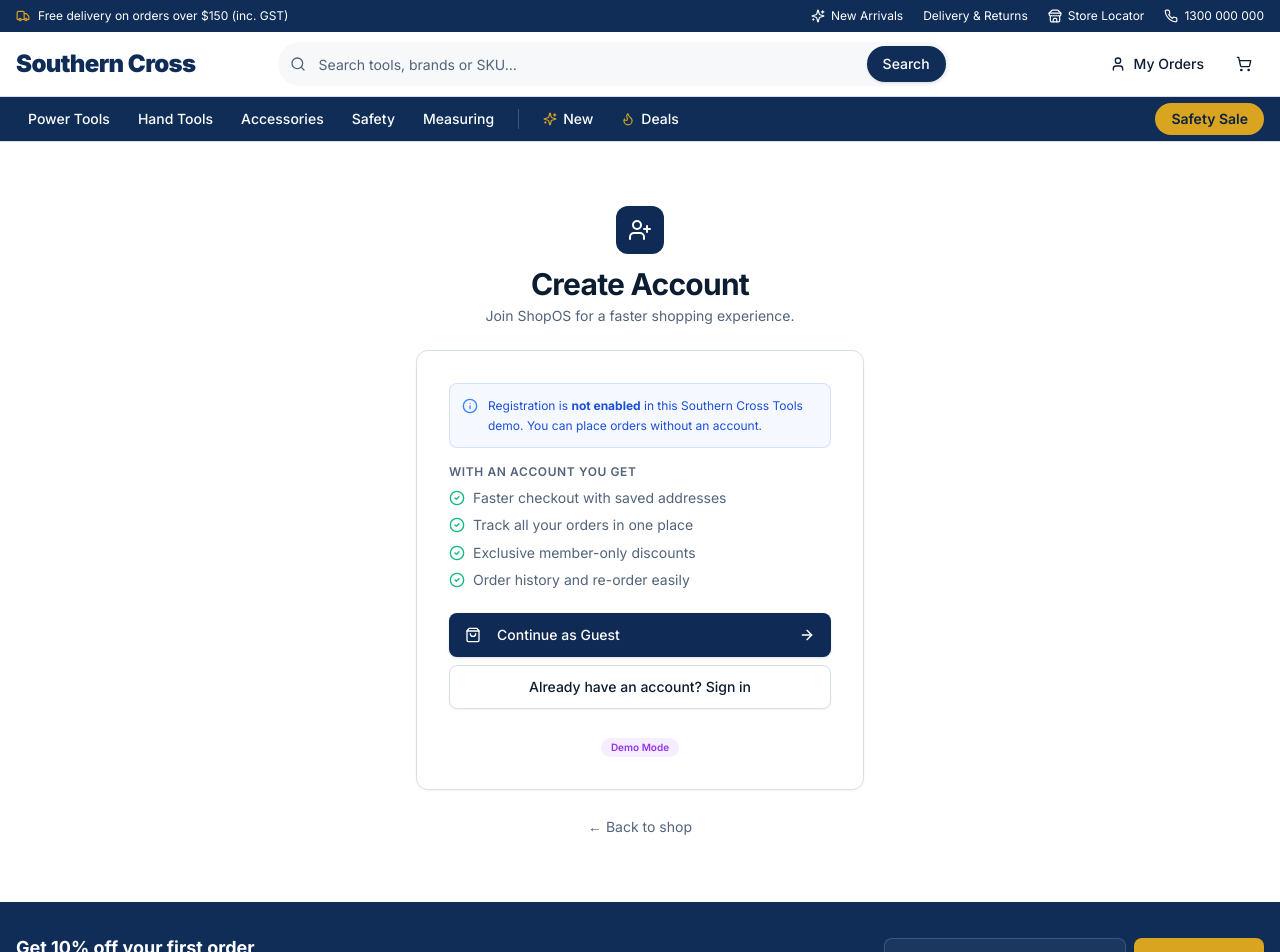
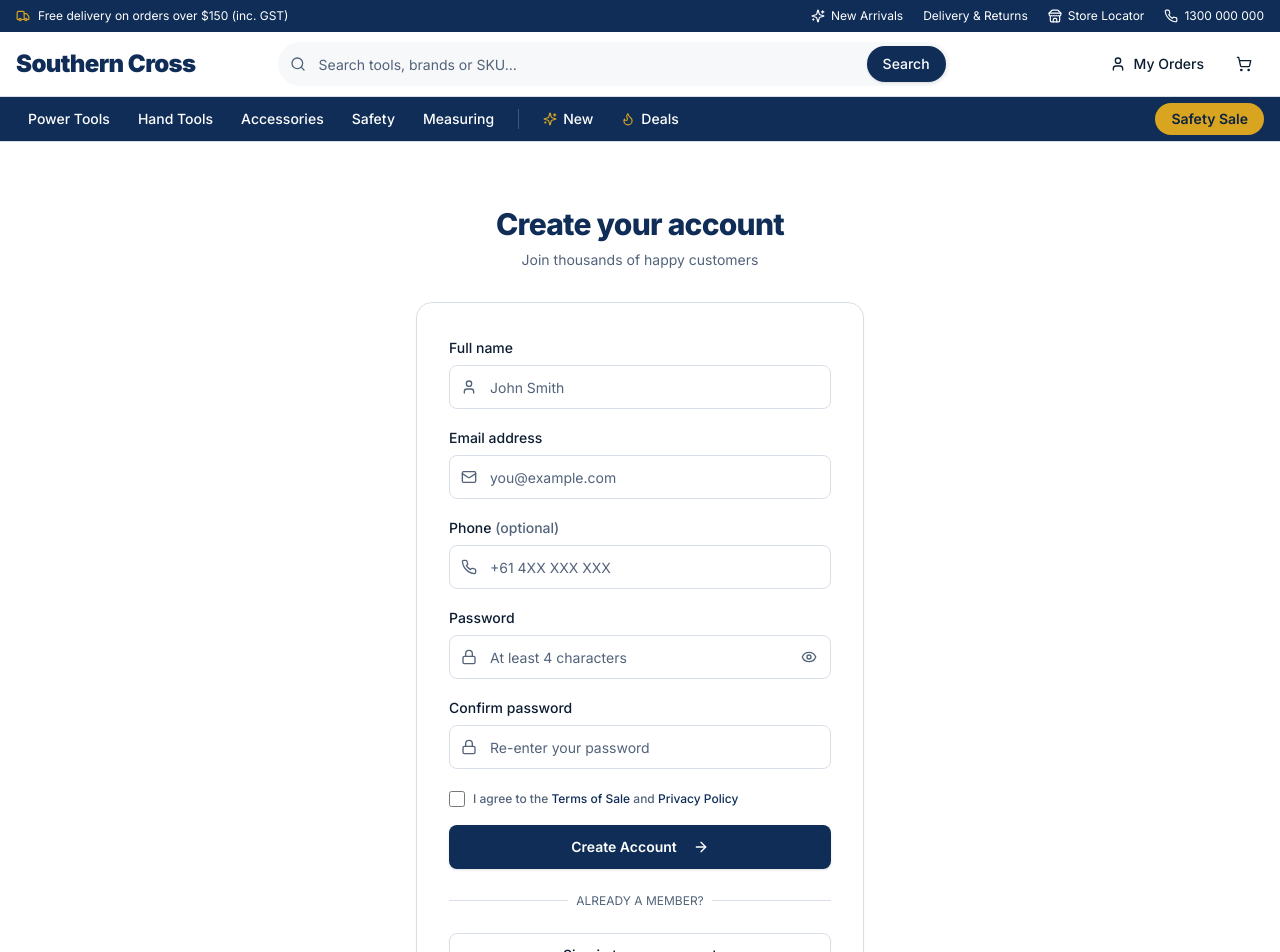
Before and after one commit to biplobcoder-ops/shopos, a Next.js app: page /register in a window 1280 px wide. Shown: the top 952 px of the page. Built offline with nearby package versions, Linux system fonts and the light colour scheme.

Commit message:
Update page.tsx

```diff
--- a/app/(website)/register/page.tsx
+++ b/app/(website)/register/page.tsx
@@ -2,113 +2,307 @@
 
 'use client';
 
+import { useState, useEffect, Suspense } from 'react';
 import Link from 'next/link';
+import { useRouter, useSearchParams } from 'next/navigation';
 import {
-  Wrench,
-  ShoppingBag,
-  Info,
+  Eye,
+  EyeOff,
+  Mail,
+  Lock,
+  User,
+  Phone,
   ArrowRight,
-  UserPlus,
+  Loader2,
   CheckCircle2,
 } from 'lucide-react';
+import { toast } from 'sonner';
 
-import { Card, CardContent } from '@/components/ui/card';
 import { Button } from '@/components/ui/button';
-import { Badge } from '@/components/ui/badge';
+import { Input } from '@/components/ui/input';
+import { Label } from '@/components/ui/label';
+import { useCustomerAuth } from '@/lib/store/customer-auth-store';
 
-const PERKS = [
-  'Faster checkout with saved addresses',
-  'Track all your orders in one place',
-  'Exclusive member-only discounts',
-  'Order history and re-order easily',
-];
+function RegisterForm() {
+  const router = useRouter();
+  const searchParams = useSearchParams();
+  const redirect = searchParams.get('redirect') || '/';
+  const { register, isAuthenticated } = useCustomerAuth();
 
-export default function WebsiteRegisterPage() {
+  const [name, setName] = useState('');
+  const [email, setEmail] = useState('');
+  const [phone, setPhone] = useState('');
+  const [password, setPassword] = useState('');
+  const [confirm, setConfirm] = useState('');
+  const [showPassword, setShowPassword] = useState(false);
+  const [agree, setAgree] = useState(false);
+  const [loading, setLoading] = useState(false);
+  const [error, setError] = useState('');
+
+  useEffect(() => {
+    if (isAuthenticated) {
+      router.replace(redirect);
+    }
+  }, [isAuthenticated, redirect, router]);
+
+  const handleSubmit = async (e: React.FormEvent) => {
+    e.preventDefault();
+    setError('');
+
+    if (password !== confirm) {
+      setError('Passwords do not match');
+      return;
+    }
+    if (!agree) {
+      setError('Please accept the Terms & Privacy Policy');
+      return;
+    }
+
+    setLoading(true);
+    const result = await register({ name, email, phone, password });
+
+    if (!result.ok) {
+      setError(result.error || 'Registration failed');
+      setLoading(false);
+      return;
+    }
+
+    toast.success('Account created!');
+    router.push(redirect);
+  };
+
   return (
-    <div className="container mx-auto py-10 md:py-16">
+    <div className="container mx-auto px-3 sm:px-4 py-8 sm:py-12 md:py-16">
       <div className="max-w-md mx-auto">
         {/* Header */}
-        <div className="text-center mb-6">
-          <div className="inline-flex h-12 w-12 rounded-xl bg-brand-600 text-white items-center justify-center mb-3">
-            <UserPlus className="h-6 w-6" />
-          </div>
-          <h1 className="text-2xl md:text-3xl font-bold tracking-tight">
-            Create Account
+        <div className="text-center mb-6 sm:mb-8">
+          <h1 className="text-2xl sm:text-3xl font-extrabold tracking-tight text-primary">
+            Create your account
           </h1>
-          <p className="text-sm text-muted-foreground mt-1">
-            Join ShopOS for a faster shopping experience.
+          <p className="text-sm text-muted-foreground mt-2">
+            Join thousands of happy customers
           </p>
         </div>
 
-        <Card>
-          <CardContent className="p-6 md:p-8 space-y-4">
-            {/* Info */}
-            <div className="rounded-lg border bg-blue-500/5 border-blue-500/20 p-3 flex items-start gap-2.5">
-              <Info className="h-4 w-4 text-blue-500 shrink-0 mt-0.5" />
-              <div className="text-xs text-blue-700 dark:text-blue-300 leading-relaxed">
-                Registration is <strong>not enabled</strong> in this Southern Cross Tools
-                demo. You can place orders without an account.
+        {/* Form card */}
+        <div className="rounded-2xl border bg-card p-5 sm:p-6 md:p-8 shadow-sm">
+          <form onSubmit={handleSubmit} className="space-y-4">
+            {/* Error */}
+            {error && (
+              <div className="rounded-lg border border-destructive/30 bg-destructive/10 px-3 py-2 text-sm text-destructive">
+                {error}
+              </div>
+            )}
+
+            {/* Full name */}
+            <div className="space-y-1.5">
+              <Label htmlFor="name" className="text-sm font-medium">
+                Full name
+              </Label>
+              <div className="relative">
+                <User className="absolute left-3 top-1/2 -translate-y-1/2 h-4 w-4 text-muted-foreground" />
+                <Input
+                  id="name"
+                  type="text"
+                  autoComplete="name"
+                  placeholder="John Smith"
+                  value={name}
+                  onChange={(e) => setName(e.target.value)}
+                  required
+                  className="pl-10 h-11"
+                />
               </div>
             </div>
 
-            {/* Perks */}
-            <div>
-              <div className="text-xs font-semibold uppercase tracking-wider text-muted-foreground mb-2">
-                With an account you get
+            {/* Email */}
+            <div className="space-y-1.5">
+              <Label htmlFor="email" className="text-sm font-medium">
+                Email address
+              </Label>
+              <div className="relative">
+                <Mail className="absolute left-3 top-1/2 -translate-y-1/2 h-4 w-4 text-muted-foreground" />
+                <Input
+                  id="email"
+                  type="email"
+                  autoComplete="email"
+                  placeholder="you@example.com"
+                  value={email}
+                  onChange={(e) => setEmail(e.target.value)}
+                  required
+                  className="pl-10 h-11"
+                />
               </div>
-              <ul className="space-y-2">
-                {PERKS.map((p) => (
-                  <li key={p} className="flex items-start gap-2 text-sm">
-                    <CheckCircle2 className="h-4 w-4 text-emerald-500 shrink-0 mt-0.5" />
-                    <span className="text-muted-foreground leading-snug">
-                      {p}
-                    </span>
-                  </li>
-                ))}
-              </ul>
             </div>
 
-            <div className="space-y-2 pt-2">
-              <Button asChild className="w-full h-11">
-                <Link href="/products">
-                  <ShoppingBag className="h-4 w-4 mr-2" />
-                  Continue as Guest
-                  <ArrowRight className="h-4 w-4 ml-auto" />
+            {/* Phone (optional) */}
+            <div className="space-y-1.5">
+              <Label htmlFor="phone" className="text-sm font-medium">
+                Phone <span className="text-muted-foreground">(optional)</span>
+              </Label>
+              <div className="relative">
+                <Phone className="absolute left-3 top-1/2 -translate-y-1/2 h-4 w-4 text-muted-foreground" />
+                <Input
+                  id="phone"
+                  type="tel"
+                  autoComplete="tel"
+                  placeholder="+61 4XX XXX XXX"
+                  value={phone}
+                  onChange={(e) => setPhone(e.target.value)}
+                  className="pl-10 h-11"
+                />
+              </div>
+            </div>
+
+            {/* Password */}
+            <div className="space-y-1.5">
+              <Label htmlFor="password" className="text-sm font-medium">
+                Password
+              </Label>
+              <div className="relative">
+                <Lock className="absolute left-3 top-1/2 -translate-y-1/2 h-4 w-4 text-muted-foreground" />
+                <Input
+                  id="password"
+                  type={showPassword ? 'text' : 'password'}
+                  autoComplete="new-password"
+                  placeholder="At least 4 characters"
+                  value={password}
+                  onChange={(e) => setPassword(e.target.value)}
+                  required
+                  className="pl-10 pr-10 h-11"
+                />
+                <button
+                  type="button"
+                  onClick={() => setShowPassword((v) => !v)}
+                  className="absolute right-2 top-1/2 -translate-y-1/2 p-1.5 rounded-md hover:bg-accent/10"
+                  aria-label={showPassword ? 'Hide password' : 'Show password'}
+                >
+                  {showPassword ? (
+                    <EyeOff className="h-4 w-4 text-muted-foreground" />
+                  ) : (
+                    <Eye className="h-4 w-4 text-muted-foreground" />
+                  )}
+                </button>
+              </div>
+            </div>
+
+            {/* Confirm password */}
+            <div className="space-y-1.5">
+              <Label htmlFor="confirm" className="text-sm font-medium">
+                Confirm password
+              </Label>
+              <div className="relative">
+                <Lock className="absolute left-3 top-1/2 -translate-y-1/2 h-4 w-4 text-muted-foreground" />
+                <Input
+                  id="confirm"
+                  type="password"
+                  autoComplete="new-password"
+                  placeholder="Re-enter your password"
+                  value={confirm}
+                  onChange={(e) => setConfirm(e.target.value)}
+                  required
+                  className="pl-10 h-11"
+                />
+                {confirm && confirm === password && (
+                  <CheckCircle2 className="absolute right-3 top-1/2 -translate-y-1/2 h-4 w-4 text-emerald-500" />
+                )}
+              </div>
+            </div>
+
+            {/* Terms */}
+            <div className="flex items-start gap-2 pt-1">
+              <input
+                id="agree"
+                type="checkbox"
+                checked={agree}
+                onChange={(e) => setAgree(e.target.checked)}
+                className="h-4 w-4 mt-0.5 rounded border-border text-primary focus:ring-primary"
+              />
+              <Label htmlFor="agree" className="text-xs text-muted-foreground cursor-pointer leading-relaxed">
+                I agree to the{' '}
+                <Link href="/help#terms" className="text-primary hover:underline">
+                  Terms of Sale
+                </Link>{' '}
+                and{' '}
+                <Link href="/help#privacy" className="text-primary hover:underline">
+                  Privacy Policy
                 </Link>
+              </Label>
+            </div>
+
+            {/* Submit */}
+            <Button
+              type="submit"
+              size="lg"
+              disabled={loading}
+              className="w-full h-11 bg-primary text-primary-foreground hover:bg-primary/90 font-semibold"
+            >
+              {loading ? (
+                <>
+                  <Loader2 className="h-4 w-4 mr-2 animate-spin" />
+                  Creating account…
+                </>
+              ) : (
+                <>
+                  Create Account
+                  <ArrowRight className="h-4 w-4 ml-2" />
+                </>
+              )}
             </Button>
+          </form>
 
+          {/* Divider */}
+          <div className="relative my-6">
+            <div className="absolute inset-0 flex items-center">
+              <div className="w-full border-t border-border" />
+            </div>
+            <div className="relative flex justify-center text-xs uppercase">
+              <span className="bg-card px-2 text-muted-foreground">Already a member?</span>
+            </div>
+          </div>
+
+          {/* Login CTA */}
           <Button
             asChild
             variant="outline"
+            size="lg"
             className="w-full h-11"
           >
-                <Link href="/login">
-                  Already have an account? Sign in
+            <Link href={`/login${redirect !== '/' ? `?redirect=${encodeURIComponent(redirect)}` : ''}`}>
+              Sign in to your account
             </Link>
           </Button>
         </div>
 
-            <div className="pt-2 text-center">
-              <Badge
-                variant="secondary"
-                className="text-[10px] bg-purple-500/10 text-purple-600 dark:text-purple-400 border-0"
-              >
-                Demo Mode
-              </Badge>
-            </div>
-          </CardContent>
-        </Card>
-
-        {/* Back home */}
-        <div className="mt-6 text-center">
-          <Link
-            href="/"
-            className="text-sm text-muted-foreground hover:text-foreground transition-colors"
-          >
-            ← Back to shop
-          </Link>
+        {/* Trust badges */}
+        <div className="flex items-center justify-center gap-4 mt-6 text-xs text-muted-foreground">
+          <span className="flex items-center gap-1">
+            <CheckCircle2 className="h-3.5 w-3.5 text-emerald-500" />
+            Secure
+          </span>
+          <span className="flex items-center gap-1">
+            <CheckCircle2 className="h-3.5 w-3.5 text-emerald-500" />
+            No spam
+          </span>
+          <span className="flex items-center gap-1">
+            <CheckCircle2 className="h-3.5 w-3.5 text-emerald-500" />
+            Free returns
+          </span>
         </div>
       </div>
     </div>
   );
 }
+
+export default function RegisterPage() {
+  return (
+    <Suspense
+      fallback={
+        <div className="container mx-auto py-16 flex items-center justify-center">
+          <Loader2 className="h-6 w-6 animate-spin text-muted-foreground" />
+        </div>
+      }
+    >
+      <RegisterForm />
+    </Suspense>
+  );
+}
```
Lines whose indentation alone changed are shown as unchanged.
